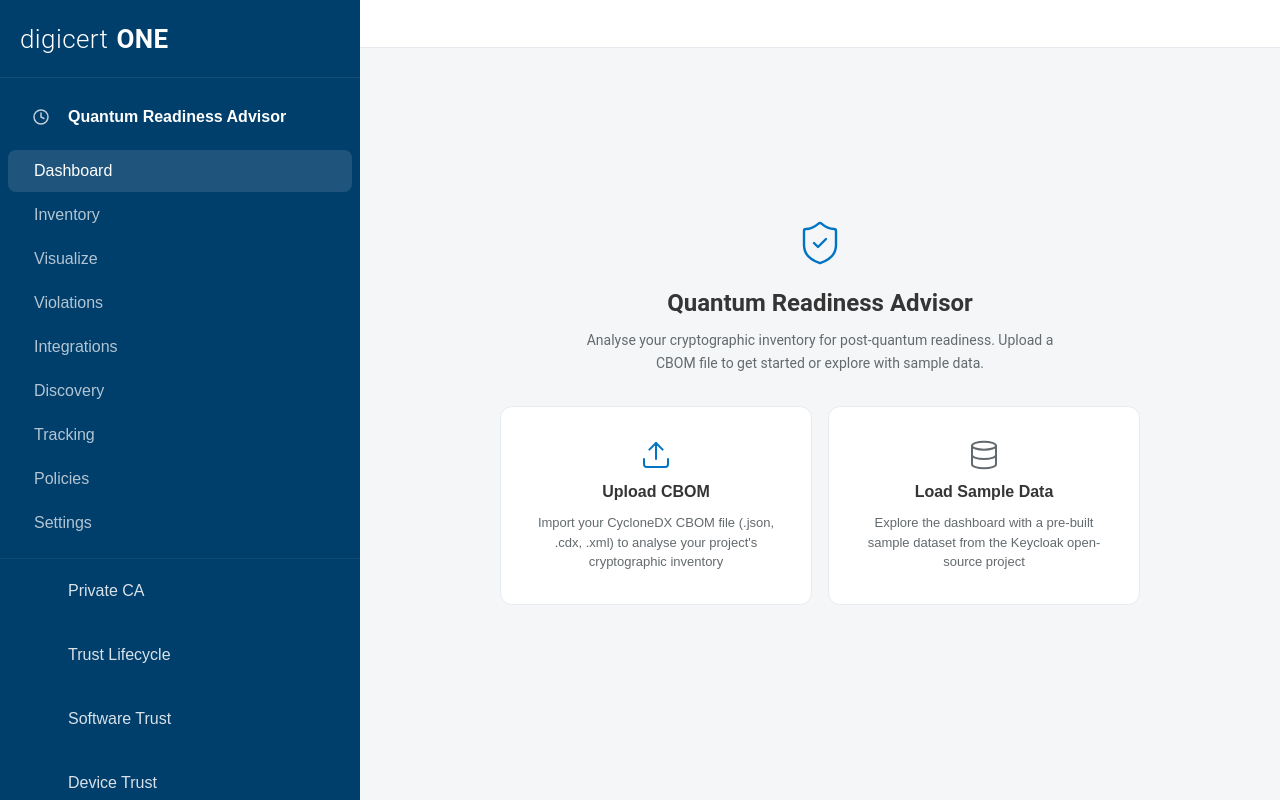
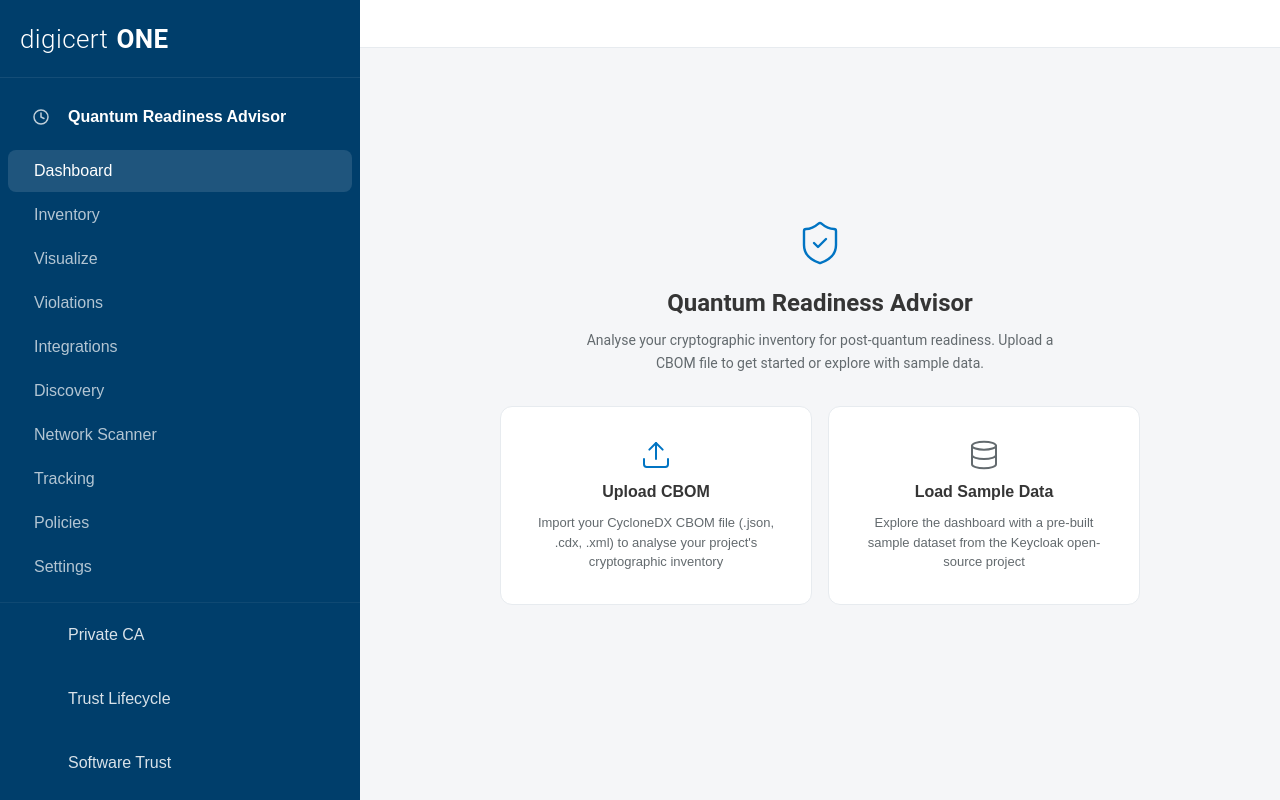
Before and after one commit to test-srm-digi/cbom-analyser, a React (Vite) app in the folder frontend/: page / in a window 1280 px wide. Built offline with nearby package versions, Linux system fonts and the light colour scheme.

Commit message:
feat: restore NetworkPage as separate 'Network Scanner' nav item

```diff
--- a/frontend/src/App.tsx
+++ b/frontend/src/App.tsx
@@ -172,6 +172,8 @@
         return <IntegrationsPage />;
       case 'discovery':
         return <DiscoveryPage />;
+      case 'network':
+        return <NetworkPage />;
       default:
         return (
           <div className="dc1-placeholder-page">
--- a/frontend/src/layouts/AppShell.tsx
+++ b/frontend/src/layouts/AppShell.tsx
@@ -41,6 +41,7 @@
   | 'policies'
   | 'integrations'
   | 'discovery'
+  | 'network'
   | 'settings';
 
 interface Props {
@@ -58,6 +59,7 @@
   { id: 'violations', label: 'Violations', icon: faTriangleExclamation },
   { id: 'integrations', label: 'Integrations', icon: faPlug },
   { id: 'discovery', label: 'Discovery', icon: faMagnifyingGlass },
+  { id: 'network', label: 'Network Scanner', icon: faBullseyeArrow },
   { id: 'tracking', label: 'Tracking', icon: faListCheck },
   { id: 'policies', label: 'Policies', icon: faShieldHalved },
   { id: 'settings', label: 'Settings', icon: faGear },
```
